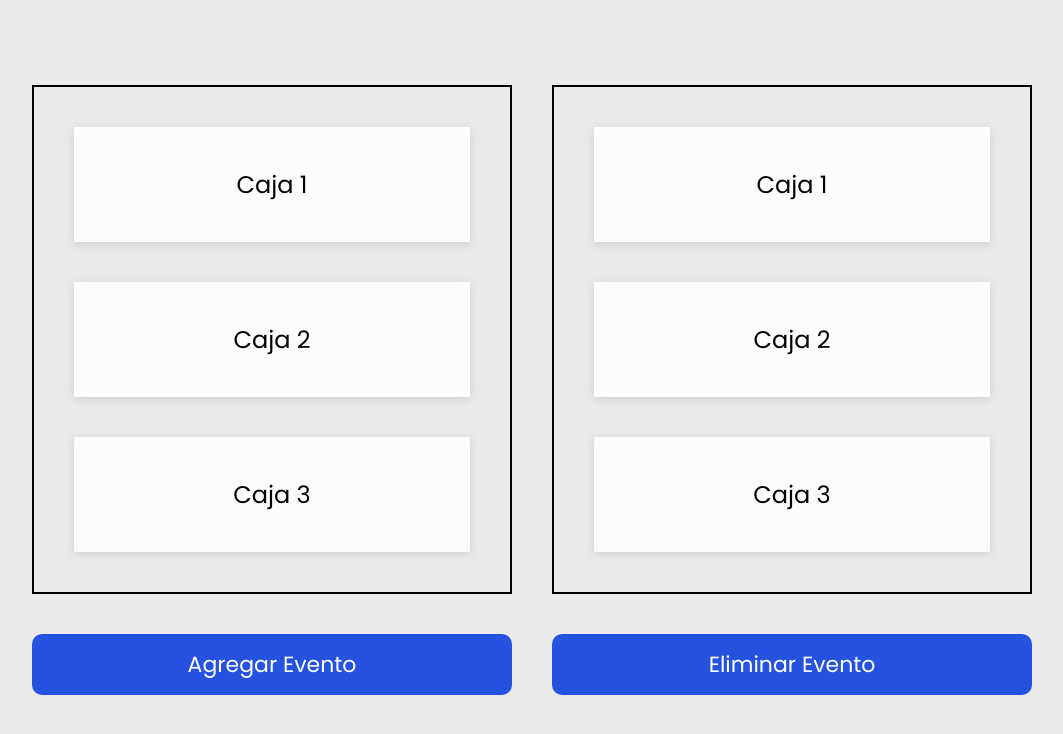
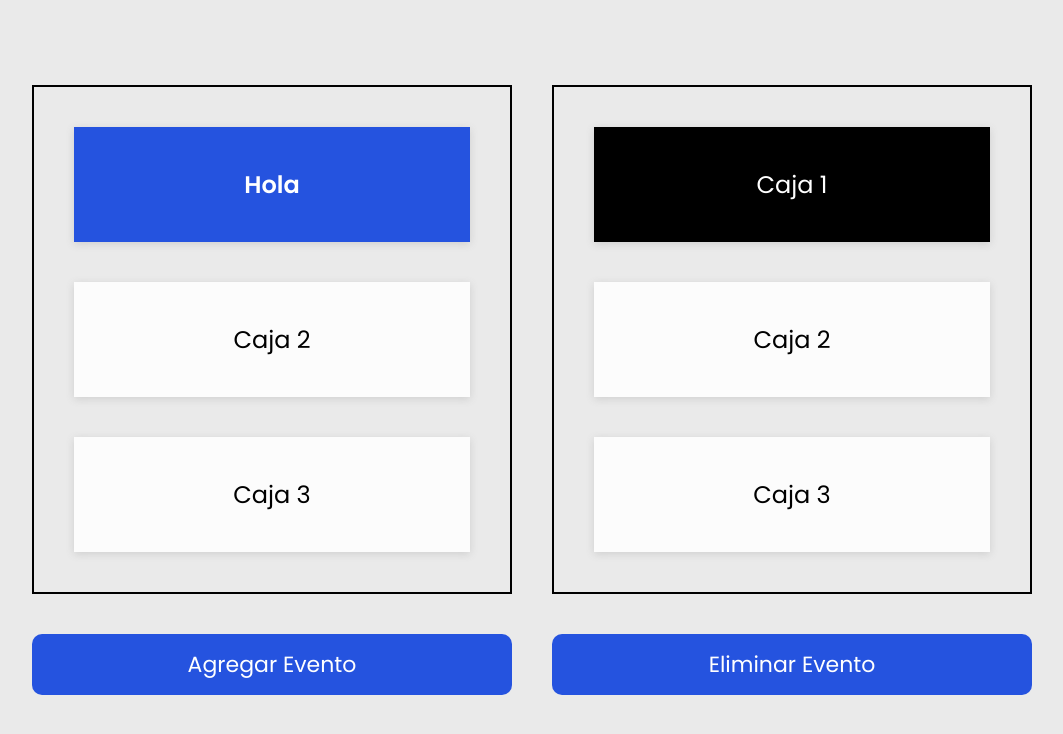
Before and after one commit to codewithandres/curso-javaScript, a plain HTML site: page dom/index.html in a window 1280 px wide. Shown: the whole page, without its empty margins (108-1171 px from the left). Drawn offline with Linux system fonts and the light colour scheme.

Commit message:
nuevo archiv

```diff
--- a/dom/index.html
+++ b/dom/index.html
@@ -6,7 +6,7 @@
     <meta http-equiv="X-UA-Compatible" content="IE=edge" />
     <meta name="viewport" content="width=device-width, initial-scale=1.0" />
     <link rel="stylesheet" href="./style.css" />
-    <script defer src="./obtenerElemtos.js"></script>
+    <script defer src="./modificandoElementos.js"></script>
     <title>Document Object Model</title>
 </head>
 
--- /dev/null
+++ b/dom/modificandoElementos.js
@@ -0,0 +1,28 @@
+/**
+     📌 Elemento.innerHTML
+    Nos permite cambair el contenido HTM de un elemento
+ */
+const primerCaja = document.querySelector('.caja');
+primerCaja.innerHTML = '<b>Hola<b/>';
+
+/*
+    📌 elemento.atributa
+    Nos permite acceder y cambiar atributos del elemento
+*/
+primerCaja.id = 'nuevoid';
+
+/*
+    📌 Elemento.setAtribute();
+    Nos permite agregar o esteblacer el valor de un atributo del elemtento
+*/
+primerCaja.setAttribute('class', 'caja activa');
+primerCaja.setAttribute('data-id', '123-456-789');
+
+/*
+    elemeto.style.property
+    nos permite cambiar los stylos css de un elemento
+*/
+
+const contenedor2 = document.querySelector('#contenedor2 .caja');
+contenedor2.style.background = '#000';
+contenedor2.style.color = '#fff';
```
